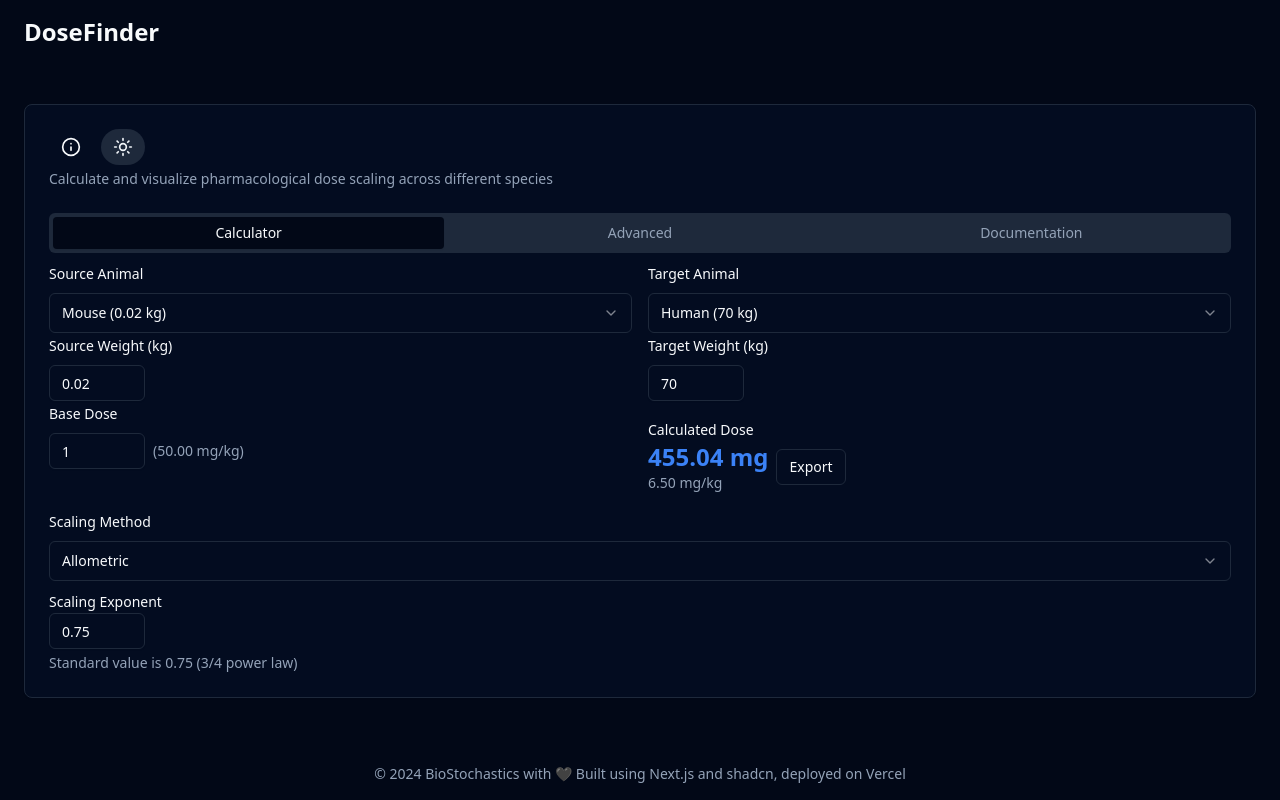
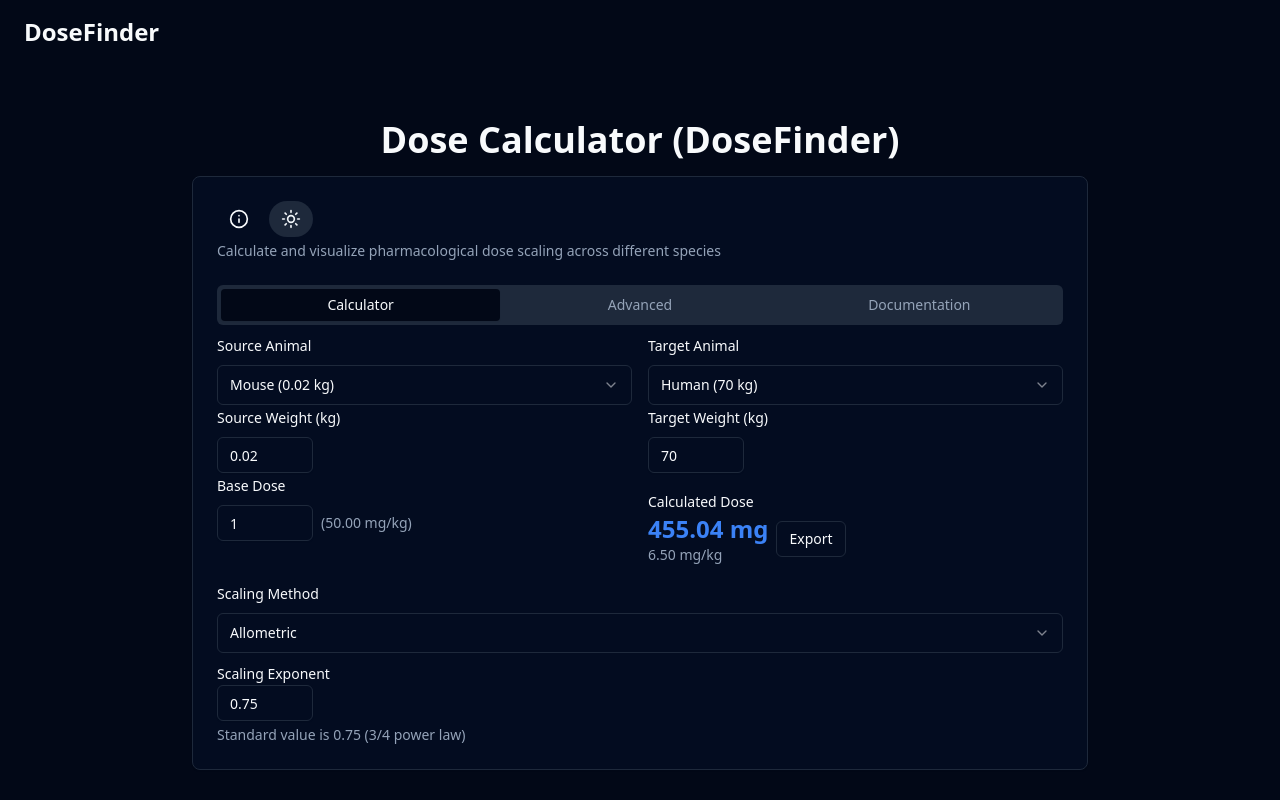
Before and after one commit to biostochastics/DoseFinder, a Next.js app: page / in a window 1280 px wide. Built offline with nearby package versions, Linux system fonts and the light colour scheme.

Commit message:
Update page.tsx

```diff
--- a/src/app/page.tsx
+++ b/src/app/page.tsx
@@ -696,7 +696,9 @@ Base Calculated Dose: ${calculationSteps.calculatedDose.toFixed(4)} mg/kg${showD
               custom={index}
             >
               {index === 0 && (
-                <Card>
+                <div className="min-h-screen p-4 flex flex-col items-center">
+                  <h1 className="text-4xl font-bold mb-4">Dose Calculator (DoseFinder)</h1>
+                  <Card className="w-full max-w-4xl">
                     <CardHeader className="space-y-1">
                       <div className="flex justify-between items-center">
                         <div className="flex items-center space-x-2">
@@ -1157,6 +1159,7 @@ Base Calculated Dose: ${calculationSteps.calculatedDose.toFixed(4)} mg/kg${showD
                       </Tabs>
                     </CardContent>
                   </Card>
+                </div>
               )}
             </motion.div>
           ))}
```
Lines whose indentation alone changed are shown as unchanged.
